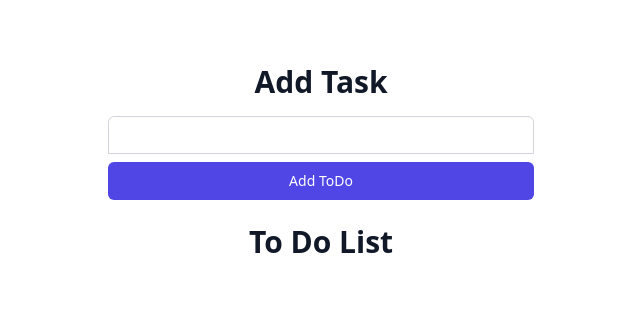
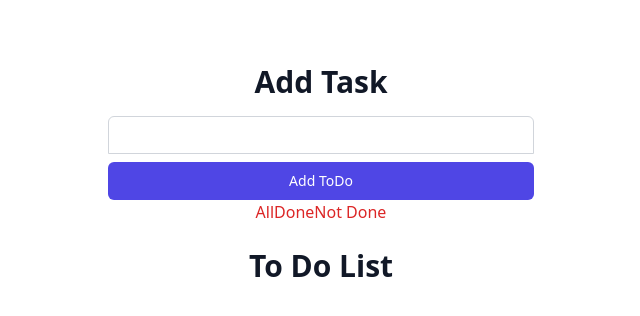
Before and after one commit to ChedlyMar/todo-list-React, a React (Create React App) app: page / in a window 1280 px wide. Shown: the top 316 px of the page, without its empty margins (319-959 px from the left). Built offline with nearby package versions, Linux system fonts and the light colour scheme.

Commit message:
update list todo

```diff
--- a/src/components/ListToDos.js
+++ b/src/components/ListToDos.js
@@ -1,15 +1,36 @@
 import ToDo from "./ToDo";
+import { useState } from "react";
 import { useSelector } from "react-redux";
 
 const ListToDos = () => {
   const toDoList = useSelector((state) => state.tasks);
+  const [filtredList, setFiltredList] = useState(toDoList);
 
   return (
     <div>
+      <div>
+        <button className="" onClick={() => setFiltredList(toDoList)}>
+          All
+        </button>
+        <button
+          onClick={() =>
+            setFiltredList(toDoList.filter((todo) => todo.isDone === true))
+          }
+        >
+          Done
+        </button>
+        <button
+          onClick={() =>
+            setFiltredList(toDoList.filter((todo) => todo.isDone === false))
+          }
+        >
+          Not Done
+        </button>
+      </div>
       <h2 className="mt-6 mb-4 text-center text-3xl font-extrabold text-gray-900">
         To Do List
       </h2>
-      {toDoList.map((toDo) => {
+      {filtredList.map((toDo) => {
         return (
           <div key={toDo.id} className="">
             <div className="py-1">
```
